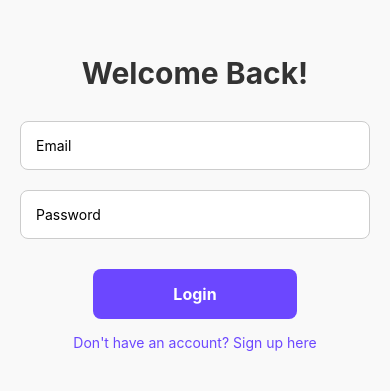
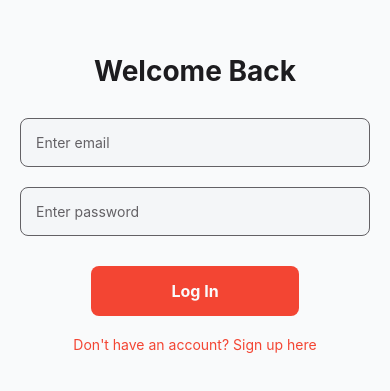
Before and after one commit to Zhandolia/postureAI, a React Native app: screen /Login in a window 390 px wide. Shown: the part 219-610 px from the top of the page. Built offline with nearby package versions, Linux system fonts and the light colour scheme; no server answers.

Commit message:
Updated UI for auth pages

```diff
--- a/screens/auth/LoginScreen.js
+++ b/screens/auth/LoginScreen.js
@@ -1,15 +1,14 @@
 import React, { useState } from 'react';
-import { View, TextInput, Button, StyleSheet, Text, ActivityIndicator, TouchableOpacity } from 'react-native';
+import { View, TextInput, TouchableOpacity, Text, StyleSheet, ActivityIndicator } from 'react-native';
 import { useSignIn } from '@clerk/clerk-expo';
 import { useNavigation } from '@react-navigation/native';
 
 const LoginScreen = () => {
-  const { signIn, setActive, isLoaded } = useSignIn();
+  const { isLoaded, signIn } = useSignIn();
   const [email, setEmail] = useState('');
   const [password, setPassword] = useState('');
   const [loading, setLoading] = useState(false);
   const [errorMessage, setErrorMessage] = useState('');
-
   const navigation = useNavigation();
 
   const handleLogin = async () => {
@@ -22,13 +21,13 @@ const LoginScreen = () => {
         password: password,
       });
 
-      // If sign-in is successful, set the session as active
-      await setActive({ session: completeSignIn.createdSessionId });
-
-      // Navigate to MainApp (which contains the Home screen)
-      navigation.navigate('MainApp');
+      if (completeSignIn.status === 'complete') {
+        navigation.navigate('MainApp'); // Redirect to MainApp after successful login
+      } else {
+        setErrorMessage('Login failed, please try again.');
+      }
     } catch (err) {
-      setErrorMessage('Login failed: ' + err.errors[0].message);
+      setErrorMessage('Login Error: ' + (err.errors ? err.errors[0].message : 'Check your details.'));
     } finally {
       setLoading(false);
     }
@@ -40,31 +39,35 @@ const LoginScreen = () => {
 
   return (
     <View style={styles.container}>
-      <Text style={styles.title}>Welcome Back!</Text>
-      {errorMessage ? <Text style={styles.error}>{errorMessage}</Text> : null}
+      <Text style={styles.title}>Welcome Back</Text>
+
+      {errorMessage ? <Text style={styles.errorText}>{errorMessage}</Text> : null}
 
       <TextInput
-        placeholder="Email"
+        style={styles.input}
+        placeholder="Enter email"
         value={email}
         onChangeText={setEmail}
+        keyboardType="email-address"
         autoCapitalize="none"
-        style={styles.input}
+        placeholderTextColor="#636165"
       />
 
       <TextInput
-        placeholder="Password"
+        style={styles.input}
+        placeholder="Enter password"
         value={password}
         onChangeText={setPassword}
         secureTextEntry
         autoCapitalize="none"
-        style={styles.input}
+        placeholderTextColor="#636165"
       />
 
       <TouchableOpacity style={styles.button} onPress={handleLogin} disabled={loading}>
-        <Text style={styles.buttonText}>{loading ? <ActivityIndicator color="#fff" /> : 'Login'}</Text>
+        {loading ? <ActivityIndicator color="#fff" /> : <Text style={styles.buttonText}>Log In</Text>}
       </TouchableOpacity>
 
-      <TouchableOpacity style={styles.linkButton} onPress={navigateToSignup}>
+      <TouchableOpacity onPress={navigateToSignup}>
         <Text style={styles.linkText}>Don't have an account? Sign up here</Text>
       </TouchableOpacity>
     </View>
@@ -76,46 +79,45 @@ const styles = StyleSheet.create({
     flex: 1,
     justifyContent: 'center',
     alignItems: 'center',
+    backgroundColor: '#F9FAFB',
     padding: 20,
-    backgroundColor: '#f9f9f9',
   },
   title: {
-    fontSize: 30,
+    fontSize: 28,
     fontWeight: 'bold',
+    color: '#1D1C1F',
     marginBottom: 20,
-    color: '#333',
   },
   input: {
     width: '100%',
     padding: 15,
     marginVertical: 10,
     borderRadius: 8,
-    borderColor: '#ccc',
+    borderColor: '#636165',
     borderWidth: 1,
-    backgroundColor: '#fff',
+    backgroundColor: '#F4F6F8',
+    color: '#1D1C1F',
   },
   button: {
-    backgroundColor: '#6c47ff',
+    backgroundColor: '#F34533',
     paddingVertical: 15,
     paddingHorizontal: 80,
     borderRadius: 8,
     marginTop: 20,
   },
   buttonText: {
-    color: '#fff',
+    color: '#F9FAFB',
     fontSize: 16,
     fontWeight: 'bold',
   },
-  linkButton: {
-    marginTop: 15,
+  errorText: {
+    color: 'red',
+    marginBottom: 10,
   },
   linkText: {
-    color: '#6c47ff',
+    color: '#F34533',
+    marginTop: 20,
     fontSize: 14,
-  },
-  error: {
-    color: 'red',
-    marginBottom: 10,
   },
 });
 
--- a/screens/auth/SignupScreen.js
+++ b/screens/auth/SignupScreen.js
@@ -22,14 +22,14 @@ const SignupScreen = () => {
       });
 
       if (result.status === 'needs_first_factor') {
+        // Send email verification
+        await signUp.prepareEmailAddressVerification({ strategy: 'email_code' });
         navigation.navigate('Verification', { email });
-      } else if (result.status === 'complete') {
-        navigation.navigate('Home'); // Or other appropriate handling
       } else {
-        setErrorMessage('Signup incomplete, check requirements.');
+        setErrorMessage('Sign-up incomplete, please check requirements.');
       }
     } catch (err) {
-      setErrorMessage('Signup Error: ' + (err.message || 'Check your details'));
+      setErrorMessage('Sign-up Error: ' + (err.errors ? err.errors[0].message : 'Check your details.'));
     } finally {
       setLoading(false);
     }
@@ -37,7 +37,7 @@ const SignupScreen = () => {
 
   return (
     <View style={styles.container}>
-      <Text style={styles.title}>Sign Up</Text>
+      <Text style={styles.title}>Create Your Account</Text>
 
       {errorMessage ? <Text style={styles.errorText}>{errorMessage}</Text> : null}
 
@@ -48,6 +48,7 @@ const SignupScreen = () => {
         onChangeText={setEmail}
         keyboardType="email-address"
         autoCapitalize="none"
+        placeholderTextColor="#636165"
       />
 
       <TextInput
@@ -57,6 +58,7 @@ const SignupScreen = () => {
         onChangeText={setPassword}
         secureTextEntry
         autoCapitalize="none"
+        placeholderTextColor="#636165"
       />
 
       <TouchableOpacity style={styles.button} onPress={handleSignup} disabled={loading}>
@@ -79,29 +81,26 @@ const styles = StyleSheet.create({
     padding: 20,
   },
   title: {
-    fontSize: 26,
+    fontSize: 28,
     fontWeight: 'bold',
     color: '#1D1C1F',
     marginBottom: 20,
   },
-  errorText: {
-    color: 'red',
-    marginBottom: 10,
-  },
   input: {
     width: '100%',
-    padding: 10,
+    padding: 15,
     marginVertical: 10,
     borderRadius: 8,
     borderColor: '#636165',
     borderWidth: 1,
     backgroundColor: '#F4F6F8',
+    color: '#1D1C1F',
   },
   button: {
     backgroundColor: '#F34533',
     paddingVertical: 15,
-    paddingHorizontal: 40,
-    borderRadius: 10,
+    paddingHorizontal: 80,
+    borderRadius: 8,
     marginTop: 20,
   },
   buttonText: {
@@ -109,9 +108,14 @@ const styles = StyleSheet.create({
     fontSize: 16,
     fontWeight: 'bold',
   },
+  errorText: {
+    color: 'red',
+    marginBottom: 10,
+  },
   linkText: {
     color: '#F34533',
     marginTop: 20,
+    fontSize: 14,
   },
 });
 
--- a/screens/auth/VerificationScreen.js
+++ b/screens/auth/VerificationScreen.js
@@ -1,10 +1,10 @@
 import React, { useState } from 'react';
-import { View, Text, TextInput, TouchableOpacity, StyleSheet, ActivityIndicator } from 'react-native';
+import { View, Text, TextInput, TouchableOpacity, StyleSheet, ActivityIndicator, Alert } from 'react-native';
 import { useSignUp } from '@clerk/clerk-expo';
 import { useNavigation, useRoute } from '@react-navigation/native';
 
 const VerificationScreen = () => {
-  const { signUp, isLoaded } = useSignUp();
+  const { signUp, isLoaded, setActive } = useSignUp();
   const [verificationCode, setVerificationCode] = useState('');
   const [errorMessage, setErrorMessage] = useState('');
   const [loading, setLoading] = useState(false);
@@ -22,14 +22,17 @@ const VerificationScreen = () => {
       });
 
       if (result.status === 'complete') {
-        Alert.alert("Verification Successful", "You will be redirected to the home screen.", [{
-          text: "OK", onPress: () => navigation.navigate('Home')
-        }]);
+        // Activate the session
+        await setActive({ session: result.createdSessionId });
+
+        Alert.alert("Verification Successful", "You will be redirected to the home screen.", [
+          { text: "OK", onPress: () => navigation.navigate('Home') },
+        ]);
       } else {
         setErrorMessage('Invalid code, please try again.');
       }
     } catch (err) {
-      setErrorMessage('Verification Error: ' + (err.message || 'Check the code'));
+      setErrorMessage('Verification Error: ' + (err.errors ? err.errors[0].message : 'Check the code'));
     } finally {
       setLoading(false);
     }
@@ -48,6 +51,7 @@ const VerificationScreen = () => {
         onChangeText={setVerificationCode}
         keyboardType="number-pad"
         autoCapitalize="none"
+        placeholderTextColor="#636165"
       />
 
       <TouchableOpacity style={styles.button} onPress={handleVerifyCode} disabled={loading}>
@@ -70,29 +74,26 @@ const styles = StyleSheet.create({
     padding: 20,
   },
   title: {
-    fontSize: 26,
+    fontSize: 28,
     fontWeight: 'bold',
     color: '#1D1C1F',
     marginBottom: 20,
   },
-  errorText: {
-    color: 'red',
-    marginBottom: 10,
-  },
   input: {
     width: '100%',
-    padding: 10,
+    padding: 15,
     marginVertical: 10,
     borderRadius: 8,
     borderColor: '#636165',
     borderWidth: 1,
     backgroundColor: '#F4F6F8',
+    color: '#1D1C1F',
   },
   button: {
     backgroundColor: '#F34533',
     paddingVertical: 15,
-    paddingHorizontal: 40,
-    borderRadius: 10,
+    paddingHorizontal: 80,
+    borderRadius: 8,
     marginTop: 20,
   },
   buttonText: {
@@ -100,9 +101,14 @@ const styles = StyleSheet.create({
     fontSize: 16,
     fontWeight: 'bold',
   },
+  errorText: {
+    color: 'red',
+    marginBottom: 10,
+  },
   linkText: {
     color: '#F34533',
     marginTop: 20,
+    fontSize: 14,
   },
 });
 
```
